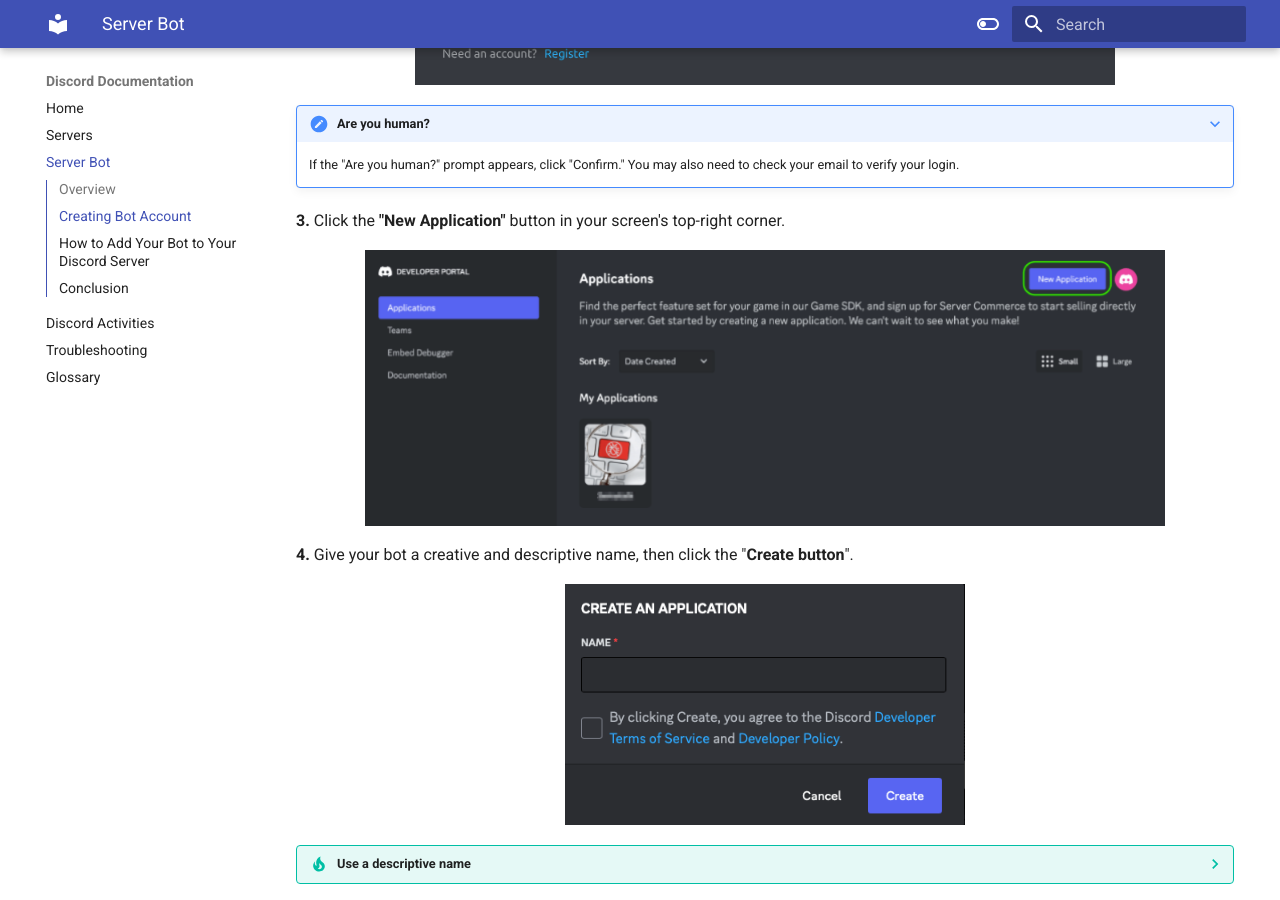
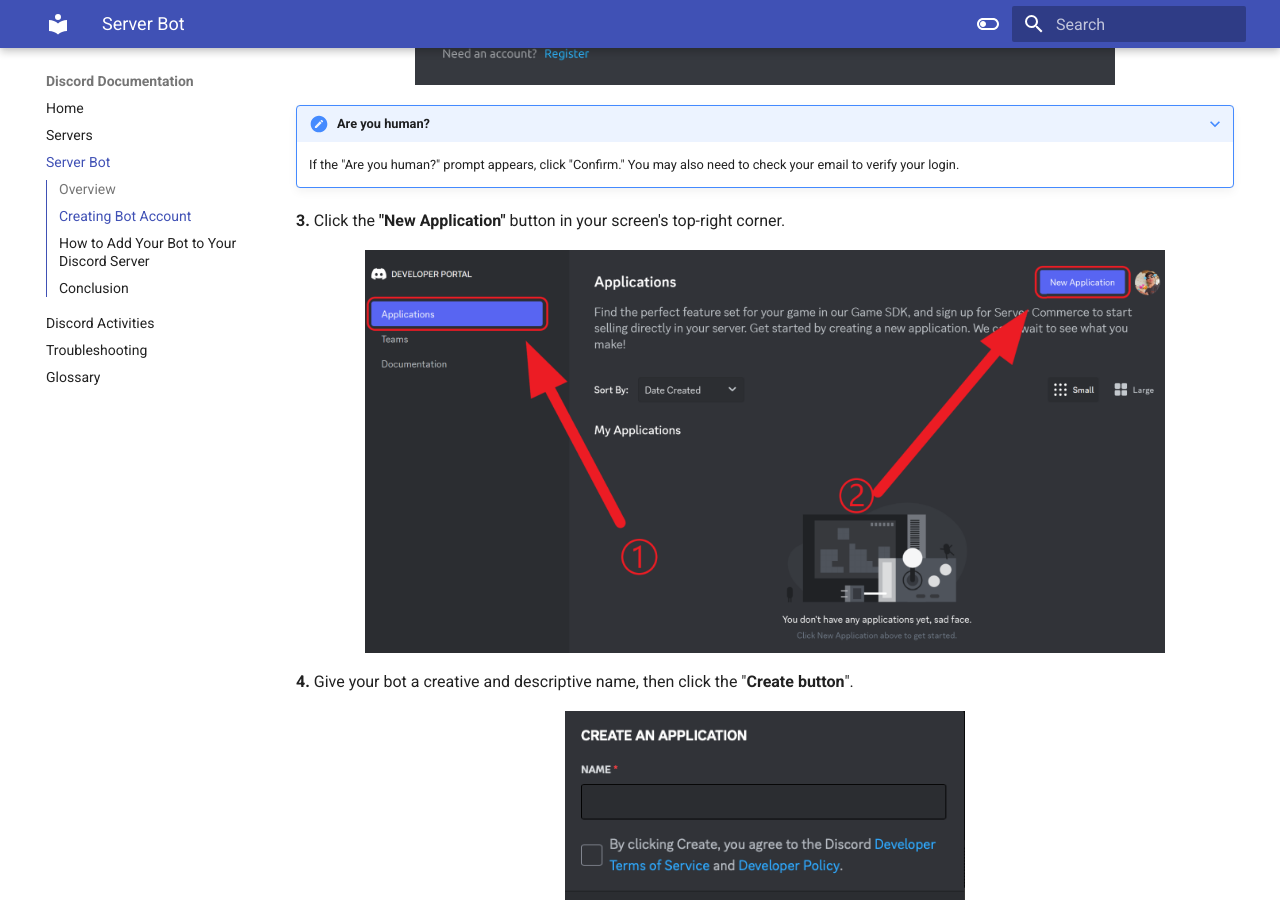
Before and after one commit to marcangelo1/Discord-Documentation, an MkDocs documentation site: the page built from docs/Task2.md, in a window 1280 px wide and 900 px high, scrolled down 922 px. Built offline with MkDocs 1.6.1 and Material for MkDocs 9.7.7, drawn with Linux system fonts in a browser that asks for light colours.

Commit message:
Update images

```diff
--- a/docs/Task2.md
+++ b/docs/Task2.md
@@ -37,7 +37,7 @@
 **3.** Click the **"New Application"** button in your screen's top-right corner.
 
 <figure markdown="span">
-  ![](Assets/Task2 Assets/New App Button.png){ width="800" }
+  ![](Assets/Task2 Assets/NewApplication.png){ width="800" }
 </figure>
 
 **4.** Give your bot a creative and descriptive name, then click the "**Create button**".
@@ -59,9 +59,7 @@
 
 **6.** Customize your bot's functionality by adjusting its settings, permissions, and commands.
 
-<figure markdown="span">
-  ![](Assets/Task2 Assets/Bot Config1.png){ width="800" }
-</figure>
+
 
 ??? Info "Public bot"
 
@@ -70,13 +68,13 @@
 **7.** When finished, click the **"Save Changes"** Button
 
 <figure markdown="span">
-  ![](Assets/Task2 Assets/Save Changes.png){ width="800" }
+  ![](Assets/Task2 Assets/BotFunction.png){ width=7000" }
 </figure>
 
 **8.** Locate the token and click the **"Copy"** button below it.
 
 <figure markdown="span">
-  ![](Assets/Task2 Assets/Token Save.png){ width="800" }
+  ![](Assets/Task2 Assets/TokenCopyButton.png){ width="8000" }
 </figure>
 !!! Note "Token visibility"
     For security reasons, your token is only visible upon creation. To get a new token, use the **"Regenerate"** button.
@@ -123,9 +121,6 @@
 
 **6.** Copy the URL, paste it into your browser, and go to the page. You'll see a list of servers; choose the one you want and click **Authorize**.
 
-<figure markdown="span">
-  ![](Assets/Task2 Assets/Bot URL.png){ width="800" }
-</figure>
 
 <figure markdown="span">
   ![](Assets/Task2 Assets/Bot Paste Url.png){ width="300" }
```
Also changed, not shown: docs/Assets/Task2 Assets/BotFunction.png (added), docs/Assets/Task2 Assets/NewApplication.png (added), docs/Assets/Task2 Assets/TokenCopyButton.png (added).
